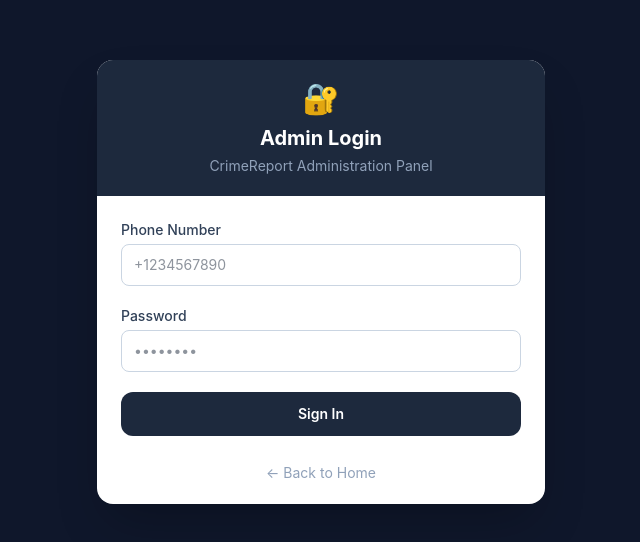
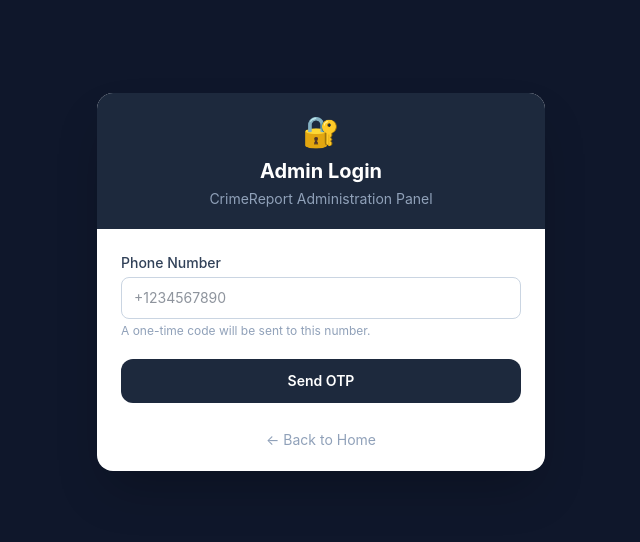
Before and after one commit to cheytac12/test2222222222, a Next.js app: page /admin/login in a window 1280 px wide. Shown: the part 118-660 px from the top of the page, without its empty margins (319-959 px from the left). Built offline with nearby package versions, Linux system fonts and the light colour scheme.

Commit message:
Integrate Twilio directly (not through Supabase) for SMS and admin OTP login
Co-authored-by: cheytac12 <184972669+cheytac12@users.noreply.github.com>

```diff
--- a/app/admin/login/page.tsx
+++ b/app/admin/login/page.tsx
@@ -6,20 +6,53 @@ import { useRouter } from 'next/navigation';
 
 export default function AdminLoginPage() {
   const router = useRouter();
-  const [form, setForm] = useState({ phone: '', password: '' });
+
+  // step 1: request OTP  |  step 2: enter OTP
+  const [step, setStep] = useState<1 | 2>(1);
+  const [phone, setPhone] = useState('');
+  const [otp, setOtp] = useState('');
   const [loading, setLoading] = useState(false);
   const [error, setError] = useState('');
 
-  function handleChange(e: React.ChangeEvent<HTMLInputElement>) {
-    setForm((prev) => ({ ...prev, [e.target.name]: e.target.value }));
-  }
-
-  async function handleSubmit(e: React.FormEvent) {
+  // ── Step 1: send OTP ────────────────────────────────────────────────────
+  async function handleRequestOtp(e: React.FormEvent) {
     e.preventDefault();
     setError('');
 
-    if (!form.phone || !form.password) {
-      setError('Please enter your phone number and password.');
+    if (!phone) {
+      setError('Please enter your phone number.');
+      return;
+    }
+
+    setLoading(true);
+    try {
+      const res = await fetch('/api/admin/send-otp', {
+        method: 'POST',
+        headers: { 'Content-Type': 'application/json' },
+        body: JSON.stringify({ phone }),
+      });
+      const data = await res.json();
+
+      if (!res.ok) {
+        setError(data.error ?? 'Failed to send OTP. Please try again.');
+        return;
+      }
+
+      setStep(2);
+    } catch {
+      setError('Network error. Please try again.');
+    } finally {
+      setLoading(false);
+    }
+  }
+
+  // ── Step 2: verify OTP ──────────────────────────────────────────────────
+  async function handleVerifyOtp(e: React.FormEvent) {
+    e.preventDefault();
+    setError('');
+
+    if (!otp || otp.length !== 6) {
+      setError('Please enter the 6-digit OTP code.');
       return;
     }
 
@@ -28,12 +61,12 @@ export default function AdminLoginPage() {
       const res = await fetch('/api/admin/login', {
         method: 'POST',
         headers: { 'Content-Type': 'application/json' },
-        body: JSON.stringify({ phone: form.phone, password: form.password }),
+        body: JSON.stringify({ phone, otp }),
       });
       const data = await res.json();
 
       if (!res.ok) {
-        setError(data.error ?? 'Login failed. Please check your credentials.');
+        setError(data.error ?? 'Invalid or expired OTP.');
         return;
       }
 
@@ -55,7 +88,9 @@ export default function AdminLoginPage() {
           <p className="text-slate-400 text-sm mt-1">CrimeReport Administration Panel</p>
         </div>
 
-        <form onSubmit={handleSubmit} className="p-6 space-y-5">
+        {step === 1 ? (
+          /* ── Step 1: Enter phone number ── */
+          <form onSubmit={handleRequestOtp} className="p-6 space-y-5">
             {error && (
               <div className="bg-red-50 border border-red-300 text-red-700 rounded-lg px-4 py-3 text-sm">
                 ⚠️ {error}
@@ -70,29 +105,54 @@ export default function AdminLoginPage() {
                 id="phone"
                 name="phone"
                 type="tel"
-              value={form.phone}
-              onChange={handleChange}
+                value={phone}
+                onChange={(e) => setPhone(e.target.value)}
                 placeholder="+1234567890"
                 required
                 autoComplete="username"
                 className="w-full border border-slate-300 rounded-lg px-3 py-2.5 text-sm focus:outline-none focus:ring-2 focus:ring-blue-500"
               />
+              <p className="text-xs text-slate-400 mt-1">A one-time code will be sent to this number.</p>
+            </div>
+
+            <button
+              type="submit"
+              disabled={loading}
+              className="w-full bg-slate-800 hover:bg-slate-700 text-white px-6 py-3 rounded-xl font-semibold text-sm transition-colors disabled:opacity-50"
+            >
+              {loading ? '⏳ Sending OTP…' : 'Send OTP'}
+            </button>
+          </form>
+        ) : (
+          /* ── Step 2: Enter OTP ── */
+          <form onSubmit={handleVerifyOtp} className="p-6 space-y-5">
+            {error && (
+              <div className="bg-red-50 border border-red-300 text-red-700 rounded-lg px-4 py-3 text-sm">
+                ⚠️ {error}
+              </div>
+            )}
+
+            <div className="bg-blue-50 border border-blue-200 text-blue-700 rounded-lg px-4 py-3 text-sm">
+              📱 A 6-digit OTP has been sent to <strong>{phone}</strong>. It expires in 10 minutes.
             </div>
 
             <div>
-            <label htmlFor="password" className="block text-sm font-medium text-slate-700 mb-1">
-              Password
+              <label htmlFor="otp" className="block text-sm font-medium text-slate-700 mb-1">
+                One-Time Passcode
               </label>
               <input
-              id="password"
-              name="password"
-              type="password"
-              value={form.password}
-              onChange={handleChange}
-              placeholder="••••••••"
+                id="otp"
+                name="otp"
+                type="text"
+                inputMode="numeric"
+                pattern="[0-9]{6}"
+                maxLength={6}
+                value={otp}
+                onChange={(e) => setOtp(e.target.value.replace(/\D/g, ''))}
+                placeholder="123456"
                 required
-              autoComplete="current-password"
-              className="w-full border border-slate-300 rounded-lg px-3 py-2.5 text-sm focus:outline-none focus:ring-2 focus:ring-blue-500"
+                autoComplete="one-time-code"
+                className="w-full border border-slate-300 rounded-lg px-3 py-2.5 text-sm focus:outline-none focus:ring-2 focus:ring-blue-500 tracking-widest text-center text-lg"
               />
             </div>
 
@@ -101,9 +161,18 @@ export default function AdminLoginPage() {
               disabled={loading}
               className="w-full bg-slate-800 hover:bg-slate-700 text-white px-6 py-3 rounded-xl font-semibold text-sm transition-colors disabled:opacity-50"
             >
-            {loading ? '⏳ Signing in…' : 'Sign In'}
+              {loading ? '⏳ Verifying…' : 'Verify & Sign In'}
+            </button>
+
+            <button
+              type="button"
+              onClick={() => { setStep(1); setOtp(''); setError(''); }}
+              className="w-full text-sm text-slate-500 hover:text-slate-700 transition-colors"
+            >
+              ← Use a different phone number
             </button>
           </form>
+        )}
 
         <div className="px-6 pb-5 text-center">
           <Link href="/" className="text-sm text-slate-400 hover:text-slate-600 transition-colors">
--- a/app/api/admin/login/route.ts
+++ b/app/api/admin/login/route.ts
@@ -1,38 +1,37 @@
 import { NextRequest, NextResponse } from 'next/server';
 import { cookies } from 'next/headers';
+import { verifyAndConsumeOtp } from '@/lib/otp-store';
 
-const ADMIN_PASSWORD = process.env.ADMIN_PASSWORD ?? 'admin123';
 const SESSION_SECRET = process.env.ADMIN_SESSION_SECRET ?? '';
 const ADMIN_PHONE = process.env.ADMIN_PHONE ?? '+1234567890';
 
 // ─── POST /api/admin/login ─────────────────────────────────────────────────
-// Validates admin credentials and sets a session cookie
+// Verifies the OTP sent via /api/admin/send-otp and sets a session cookie.
+// Twilio is used directly (not through Supabase) to send the OTP.
 export async function POST(request: NextRequest) {
   const body = await request.json();
-  const { phone, password } = body as { phone?: string; password?: string };
+  const { phone, otp } = body as { phone?: string; otp?: string };
 
-  if (!phone || !password) {
+  if (!phone || !otp) {
     return NextResponse.json(
-      { error: 'Phone and password are required' },
+      { error: 'Phone number and OTP are required' },
       { status: 400 }
     );
   }
 
-  // Constant-time comparison to avoid timing attacks
-  const phoneMatch = phone === ADMIN_PHONE;
-  const passMatch = password === ADMIN_PASSWORD;
-
-  if (!phoneMatch || !passMatch) {
+  // Validate that the phone matches the configured admin number.
+  if (phone !== ADMIN_PHONE) {
     return NextResponse.json({ error: 'Invalid credentials' }, { status: 401 });
   }
 
-  // Create a simple signed session token
-  // In production, use a proper JWT or Supabase Auth
-  const sessionToken = SESSION_SECRET;
+  // Verify the OTP from the in-memory store (generated and sent via direct Twilio).
+  if (!verifyAndConsumeOtp(phone, otp)) {
+    return NextResponse.json({ error: 'Invalid or expired OTP' }, { status: 401 });
+  }
 
   // Set an httpOnly session cookie (secure in production)
   const cookieStore = await cookies();
-  cookieStore.set('admin_session', sessionToken, {
+  cookieStore.set('admin_session', SESSION_SECRET, {
     httpOnly: true,
     secure: process.env.NODE_ENV === 'production',
     sameSite: 'lax',
--- /dev/null
+++ b/lib/otp-store.ts
@@ -0,0 +1,49 @@
+import { randomInt } from 'crypto';
+
+/**
+ * In-memory OTP store for admin authentication.
+ * OTPs expire after 10 minutes and are consumed on successful verification.
+ *
+ * Note: This store is process-local. For multi-instance deployments,
+ * replace with a shared store (e.g., Redis or a database table).
+ * Expired entries are cleaned up lazily on access; run periodic cleanup
+ * if high-volume usage is expected.
+ */
+
+interface OtpEntry {
+  code: string;
+  expiresAt: number;
+}
+
+const store = new Map<string, OtpEntry>();
+
+const OTP_TTL_MS = 10 * 60 * 1000; // 10 minutes
+
+/** Generates a cryptographically secure 6-digit numeric OTP code. */
+export function generateOtp(): string {
+  return randomInt(100000, 1000000).toString();
+}
+
+/** Stores an OTP for the given phone number, overwriting any existing entry. */
+export function storeOtp(phone: string, code: string): void {
+  store.set(phone, { code, expiresAt: Date.now() + OTP_TTL_MS });
+}
+
+/**
+ * Verifies the OTP for the given phone number.
+ * Deletes the entry on success or expiry. Returns true if valid.
+ */
+export function verifyAndConsumeOtp(phone: string, code: string): boolean {
+  const entry = store.get(phone);
+  if (!entry) return false;
+
+  if (Date.now() > entry.expiresAt) {
+    store.delete(phone);
+    return false;
+  }
+
+  if (entry.code !== code) return false;
+
+  store.delete(phone);
+  return true;
+}
--- /dev/null
+++ b/lib/twilio.ts
@@ -0,0 +1,25 @@
+import twilio from 'twilio';
+
+const accountSid = process.env.TWILIO_ACCOUNT_SID;
+const authToken = process.env.TWILIO_AUTH_TOKEN;
+const fromNumber = process.env.TWILIO_PHONE_NUMBER;
+
+/**
+ * Returns true if all required Twilio environment variables are set.
+ */
+export function isTwilioConfigured(): boolean {
+  return !!(accountSid && authToken && fromNumber);
+}
+
+/**
+ * Sends an SMS via the Twilio REST API directly.
+ * Throws if Twilio credentials are not configured.
+ */
+export async function sendSms(to: string, body: string): Promise<void> {
+  if (!accountSid || !authToken || !fromNumber) {
+    throw new Error('Twilio credentials are not configured. Set TWILIO_ACCOUNT_SID, TWILIO_AUTH_TOKEN, and TWILIO_PHONE_NUMBER.');
+  }
+
+  const client = twilio(accountSid, authToken);
+  await client.messages.create({ body, from: fromNumber, to });
+}
```
Also changed, not shown: app/api/admin/send-otp/route.ts (added, +41 -0 lines), app/api/complaints/route.ts (+15 -28 lines), 2 other files (tests, documents, lock files or other folders). Lines whose indentation alone changed are shown as unchanged.
